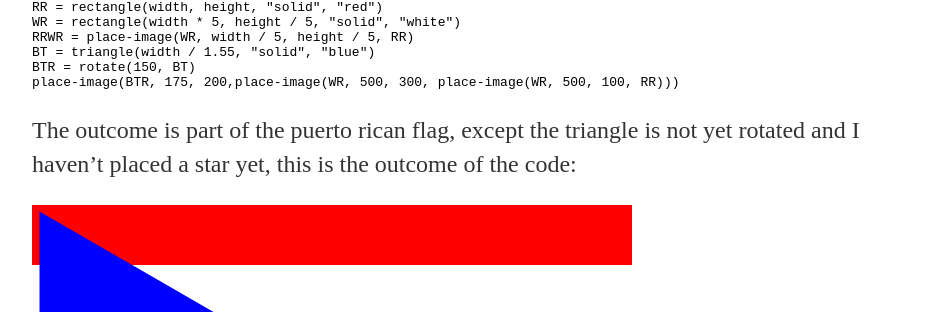
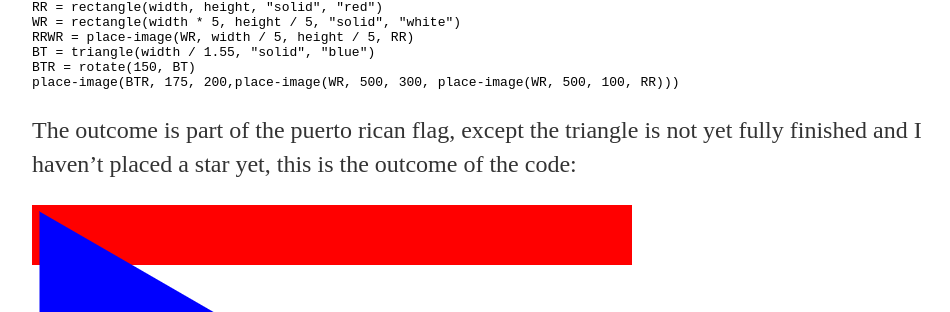
Before and after one commit to axela1063/axela1063.github.io, a Jekyll site: the page built from _posts/2018-12-13-Axel-Arellano-Learning-Blog-Reflection#10.md, in a window 1280 px wide. Shown: the part 488-800 px from the top of the page, without its empty margins (160-1110 px from the left). Built offline with Jekyll 4.4.1, drawn with Linux system fonts in a browser that asks for light colours.

Commit message:
Update 2018-12-13-Axel-Arellano-Learning-Blog-Reflection#10.md

````diff
--- a/_posts/2018-12-13-Axel-Arellano-Learning-Blog-Reflection#10.md
+++ b/_posts/2018-12-13-Axel-Arellano-Learning-Blog-Reflection#10.md
@@ -19,6 +19,6 @@
 BTR = rotate(150, BT)
 place-image(BTR, 175, 200,place-image(WR, 500, 300, place-image(WR, 500, 100, RR)))
 ```
-The outcome is part of the puerto rican flag, except the triangle is not yet rotated and I haven't placed a star yet, this is the outcome of the code:
+The outcome is part of the puerto rican flag, except the triangle is not yet fully finished and I haven't placed a star yet, this is the outcome of the code:
 
 ![Flag.image](/images/Flag.png)
````
